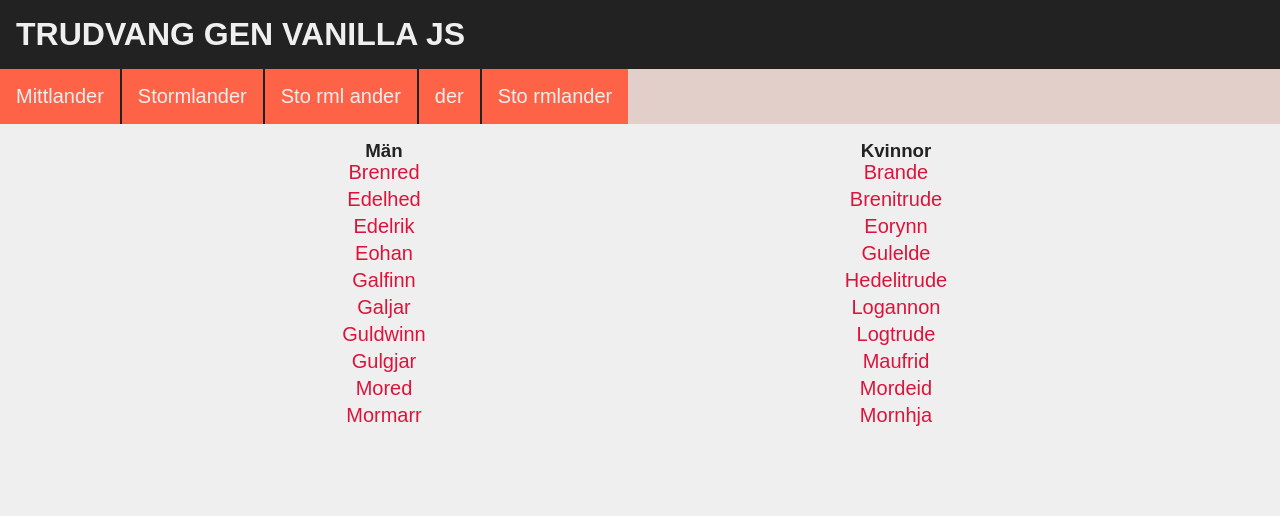
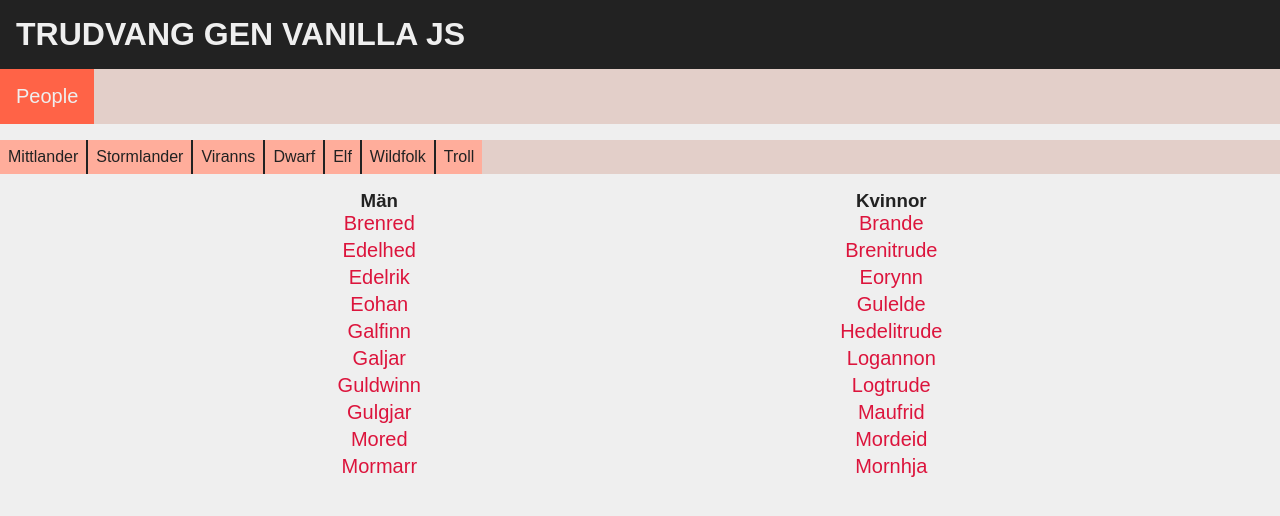
Before and after one commit to davidsyntex/trudvang-gen-vanillajs, a plain HTML site: page trudvang-gen-vanillajs/index.html in a window 1280 px wide. Both pictures are taken after a click on the element "Mittlander". Drawn offline with Linux system fonts and the light colour scheme.

Commit message:
Generic button logic

```diff
--- a/trudvang-gen-vanillajs/Content/app.css
+++ b/trudvang-gen-vanillajs/Content/app.css
@@ -4,31 +4,32 @@
     --bg-color: #efefef;
     --nav-bg-color: #222222;
 }
+
 html, body
 {
+    height: 100%;
     margin: 0;
     padding: 0;
-    height: 100%;
 }
 
 body
 {
-    display: block !important;
+    -webkit-font-smoothing: antialiased;
+    -webkit-tap-highlight-color: transparent;
     background-color: var(--bg-color);
     color: #222;
+    display: block !important;
     font-family: 'Proxima Nova', sans-serif;
     font-size: 100%;
-        -webkit-tap-highlight-color: transparent;
-    -webkit-font-smoothing: antialiased;
 }
 
 h1
 {
+    color: var(--bg-color);
     font-family: 'Proxima Nova', sans-serif;
+    margin: 0;
+    padding: 1rem;
     text-transform: uppercase;
-    color: var(--bg-color);
-    padding: 1rem;
-    margin: 0;
 }
 
 ul
@@ -41,22 +42,23 @@ ul
 li
 {
     color: crimson;
+    font-size: 1.25rem;
     padding-bottom: 0.25rem;
-    font-size: 1.25rem;
 }
 
 .navigation
 {
     background-color: var(--nav-bg-color);
     margin: 0;
+    margin-bottom: 1rem;
 }
 
 .container
 {
+    box-sizing: content-box;
+    margin: 0 auto;
+    padding: 0 1rem;
     width: 80%;
-    margin: 0 auto;
-    box-sizing: content-box;
-    padding: 0 1rem;
 }
 
 .button-group
@@ -64,10 +66,21 @@ li
     align-items: flex-start;
     background-color: #e3cfc9;
     display: flex;
+    flex-basis: fit-content;
     flex-direction: row;
-    flex-basis: fit-content;
+    flex-wrap: wrap;
     justify-content: flex-start;
+}
+
+.button-group-small
+{
+    align-items: flex-start;
+    background-color: #e3cfc9;
+    display: flex;
+    flex-basis: fill-available;
+    flex-direction: row;
     flex-wrap: wrap;
+    justify-content: flex-start;
 }
 
 .button
@@ -77,10 +90,20 @@ li
     cursor: pointer;
     margin: 0;
     padding: 1rem;
-    flex-shrink: 0;
-    flex-grow: 0;
     text-align: center;
+}
+
+.button-group .button
+{
     font-size: 1.25rem;
+}
+
+.button-group-small .button
+{
+    background-color: #ffad9b;
+    color: var(--nav-bg-color);
+    font-size: 1rem;
+    padding: 0.5rem;
 }
 
 .button:hover
@@ -96,21 +119,45 @@ li
 
 .name-result-box
 {
+    align-content: center;
+    align-items: stretch;
     display: flex;
+    flex-basis: auto;
+    flex-direction: row;
     flex-wrap: wrap;
-align-content: center;
-align-items: stretch;
-    flex-basis: auto;
-flex-direction: row;
     justify-content: center;
-
 }
 
 .name-result-box div
 {
+    box-sizing: border-box;
     flex-grow: 1;
     padding: 1rem;
-    min-width: 50%;
     text-align: center;
-    box-sizing: border-box;
 }
+
+@media (max-width: 320px)
+{
+    .button
+    {
+        flex-grow: 1;
+        flex-shrink: 0;
+        width: 100%;
+    }
+    .name-result-box div
+    {
+        min-width: 100%;
+    }
+}
+
+@media (min-width: 320px) and (max-width: 720px)
+{
+    .name-result-box div
+    {
+        min-width: 50%;
+    }
+}
+
+@media (min-width: 720px)
+{
+}
--- a/trudvang-gen-vanillajs/app/app.js
+++ b/trudvang-gen-vanillajs/app/app.js
@@ -1,140 +1,39 @@
 'use strict';
-// Import my standard library
+// NOTE: Import my standard library
 const syradar = window.syradar;
+// NOTE: Create the nameList
+var nameList = nameList || {};
 
 (function () {
 
-    const nameSets = {
-        'mittlander': {
-            'prefix': [
-                'bren',
-                'bran',
-                'edel',
-                'edil',
-                'eid',
-                'eo',
-                'gul',
-                'gal',
-                'guld',
-                'gul',
-                'hedel',
-                'her',
-                'log',
-                'mau',
-                'maug',
-                'mor',
-                'mord'
-            ],
-            'suffix': {
-                'male': [
-                    'ard',
-                    'bard',
-                    'jar',
-                    'gjar',
-                    'ed',
-                    'hed',
-                    'finn',
-                    'fraidh',
-                    'han',
-                    'marr',
-                    'red',
-                    'rik',
-                    'win',
-                    'winn'
-                ],
-                'female': [
-                    'non',
-                    'annon',
-                    'de',
-                    'elde',
-                    'eid',
-                    'heid',
-                    'trude',
-                    'itrude',
-                    'frid',
-                    'lynn',
-                    'na',
-                    'nhja',
-                    'rynn',
-                    'wa',
-                    'wen'
-                ]
-            }
-        },
-        'stormlander': {
-            'prefix': [
-                'as',
-                'bod',
-                'bryn',
-                'hall',
-                'hraf',
-                'ing',
-                'jor',
-                'tor',
-                'vig',
-                'vret'
-            ],
-            'suffix': {
-                'male': [
-                    'biorn',
-                    'geir',
-                    'grim',
-                    'galt',
-                    'jald',
-                    'orm',
-                    'ulf',
-                    'ur',
-                    'vald',
-                    'varr'
-                ],
-                'female': [
-                    'a',
-                    'dis',
-                    'dott',
-                    'gerd',
-                    'hild',
-                    'umbla',
-                    'unn',
-                    'veig',
-                    'vida',
-                    'vigg'
-                ]
-            }
-        }
-    };
-
     const namesMenDom = syradar.elmId('namesMen');
     const namesWomenDom = syradar.elmId('namesWomen');
-    const mittlanderBtnDom = syradar.elmId('mittlander-btn');
-    const stormlanderBtnDom = syradar.elmId('stormlander-btn');
+    const buttonDom = syradar.elmId('buttonDom');
 
-    mittlanderBtnDom.onclick = function() {
-        syradar.clear(namesMenDom);
-        syradar.clear(namesWomenDom);
+    buttonDom.childNodes.forEach(function (button) {
+        button.onclick = function() {
 
-        const namesMale = syradar.getNames(10, nameSets.mittlander.prefix, nameSets.mittlander.suffix.male);
-        const namesFemale = syradar.getNames(10, nameSets.mittlander.prefix, nameSets.mittlander.suffix.female);
+            syradar.clear(namesMenDom);
+            syradar.clear(namesWomenDom);
 
-        namesMale.forEach(function(name) {
-            syradar.create('li', name, namesMenDom);
-        });
-        namesFemale.forEach(function(name) {
-            syradar.create('li', name, namesWomenDom);
-        });
-    };
+            const gender = button.getAttribute('data-gender');
 
-    stormlanderBtnDom.onclick = function() {
-        syradar.clear(namesMenDom);
-        syradar.clear(namesWomenDom);
+            if (gender === 'both') {
+                const list = button.getAttribute('data-list').split('.');
 
-        const namesMale = syradar.getNames(10, nameSets.stormlander.prefix, nameSets.stormlander.suffix.male);
-        const namesFemale = syradar.getNames(10, nameSets.stormlander.prefix, nameSets.stormlander.suffix.female);
+                const namesMale = syradar.getNames(10, nameList[list[0]][list[1]].prefix, nameList[list[0]][list[1]].suffix.male);
 
-        namesMale.forEach(function(name) {
-            syradar.create('li', name, namesMenDom);
-        });
-        namesFemale.forEach(function(name) {
-            syradar.create('li', name, namesWomenDom);
-        });
-    };
+                const namesFemale = syradar.getNames(10, nameList[list[0]][list[1]].prefix, nameList[list[0]][list[1]].suffix.female);
+
+                namesMale.forEach(function (name) {
+                    syradar.create('li', name, namesMenDom);
+                });
+
+                namesFemale.forEach(function (name) {
+                    syradar.create('li', name, namesWomenDom);
+                });
+            }
+
+        }
+    });
 })();
--- /dev/null
+++ b/trudvang-gen-vanillajs/data/nameList.people.js
@@ -0,0 +1,98 @@
+nameList.people = {
+    'mittlander': {
+        'prefix': [
+            'bren',
+            'bran',
+            'edel',
+            'edil',
+            'eid',
+            'eo',
+            'gul',
+            'gal',
+            'guld',
+            'gul',
+            'hedel',
+            'her',
+            'log',
+            'mau',
+            'maug',
+            'mor',
+            'mord'
+        ],
+        'suffix': {
+            'male': [
+                'ard',
+                'bard',
+                'jar',
+                'gjar',
+                'ed',
+                'hed',
+                'finn',
+                'fraidh',
+                'han',
+                'marr',
+                'red',
+                'rik',
+                'win',
+                'winn'
+            ],
+            'female': [
+                'non',
+                'annon',
+                'de',
+                'elde',
+                'eid',
+                'heid',
+                'trude',
+                'itrude',
+                'frid',
+                'lynn',
+                'na',
+                'nhja',
+                'rynn',
+                'wa',
+                'wen'
+            ]
+        }
+    },
+    'stormlander': {
+        'prefix': [
+            'as',
+            'bod',
+            'bryn',
+            'hall',
+            'hraf',
+            'ing',
+            'jor',
+            'tor',
+            'vig',
+            'vret'
+        ],
+        'suffix': {
+            'male': [
+                'biorn',
+                'geir',
+                'grim',
+                'galt',
+                'jald',
+                'orm',
+                'ulf',
+                'ur',
+                'vald',
+                'varr'
+            ],
+            'female': [
+                'a',
+                'dis',
+                'dott',
+                'gerd',
+                'hild',
+                'umbla',
+                'unn',
+                'veig',
+                'vida',
+                'vigg'
+            ]
+        }
+    }
+};
--- a/trudvang-gen-vanillajs/index.html
+++ b/trudvang-gen-vanillajs/index.html
@@ -10,14 +10,21 @@
 <body>
     <nav class="navigation">
         <h1>Trudvang Gen Vanilla JS</h1>
+        <div class="button-group">
+            <div id="people-btn" class="button">People</div>
+        </div>
     </nav>
 
-    <div class="button-group">
-        <div id="mittlander-btn" class="button">Mittlander</div>
-        <div id="stormlander-btn" class="button">Stormlander</div>
-        <div id="sdf" class="button">Sto rml ander</div>
-        <div id="btn" class="button"> der</div>
-        <div id="-btn" class="button">Sto rmlander</div>
+
+
+    <div id="buttonDom" class="button-group-small">
+        <div class="button" data-list="people.mittlander" data-gender="both">Mittlander</div>
+        <div class="button" data-list="people.stormlander" data-gender="both">Stormlander</div>
+        <div class="button" data-list="people.virann" data-gender="both">Viranns</div>
+        <div class="button" data-list="people.dwarf" data-gender="male">Dwarf</div>
+        <div class="button" data-list="people.elf" data-gender="both">Elf</div>
+        <div class="button" data-list="people.wildfolk" data-gender="both">Wildfolk</div>
+        <div class="button" data-list="people.troll" data-gender="none">Troll</div>
     </div>
     <div class="container">
         <div class="name-result-box">
@@ -33,5 +40,6 @@
     </div>
 
     <script src="app/app.js" type="text/javascript"></script>
+    <script src="data/nameList.people.js" type="text/javascript"></script>
 </body>
 </html>
```
Also changed, not shown: 1 other file.
